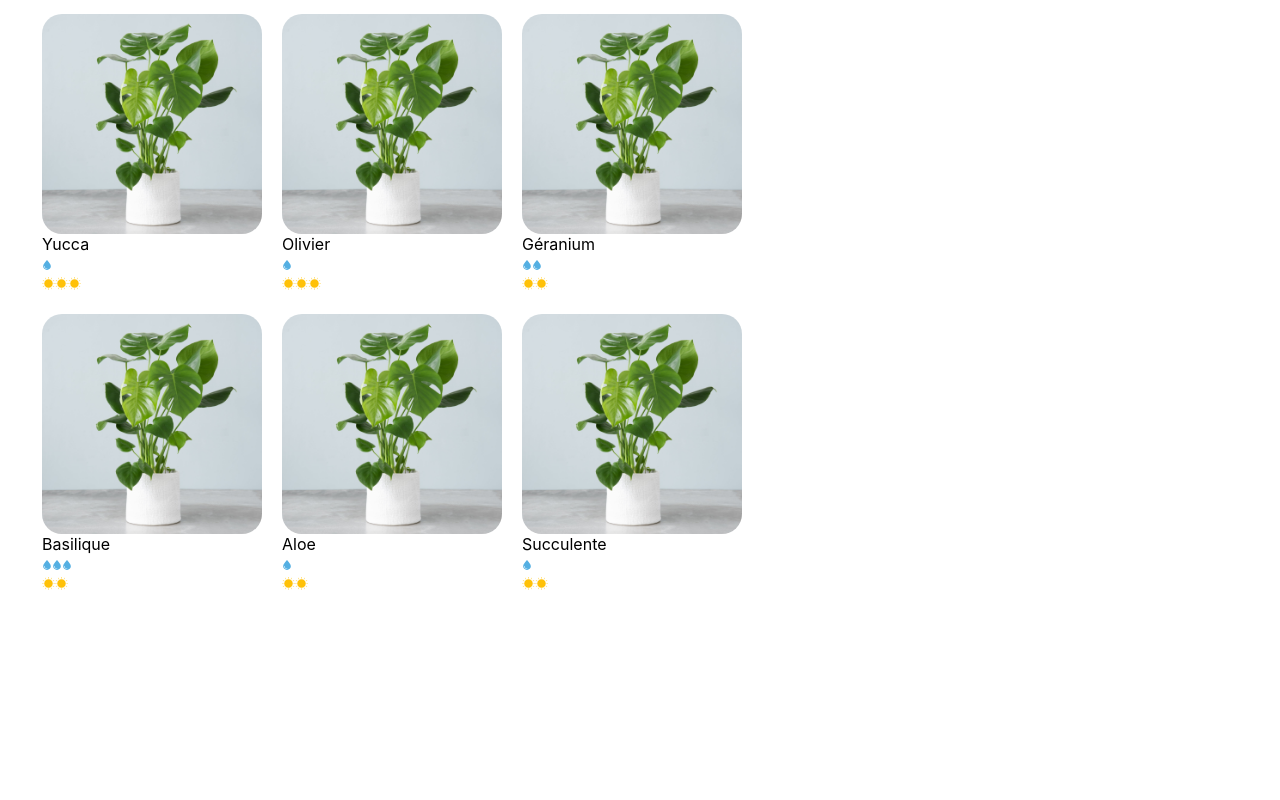
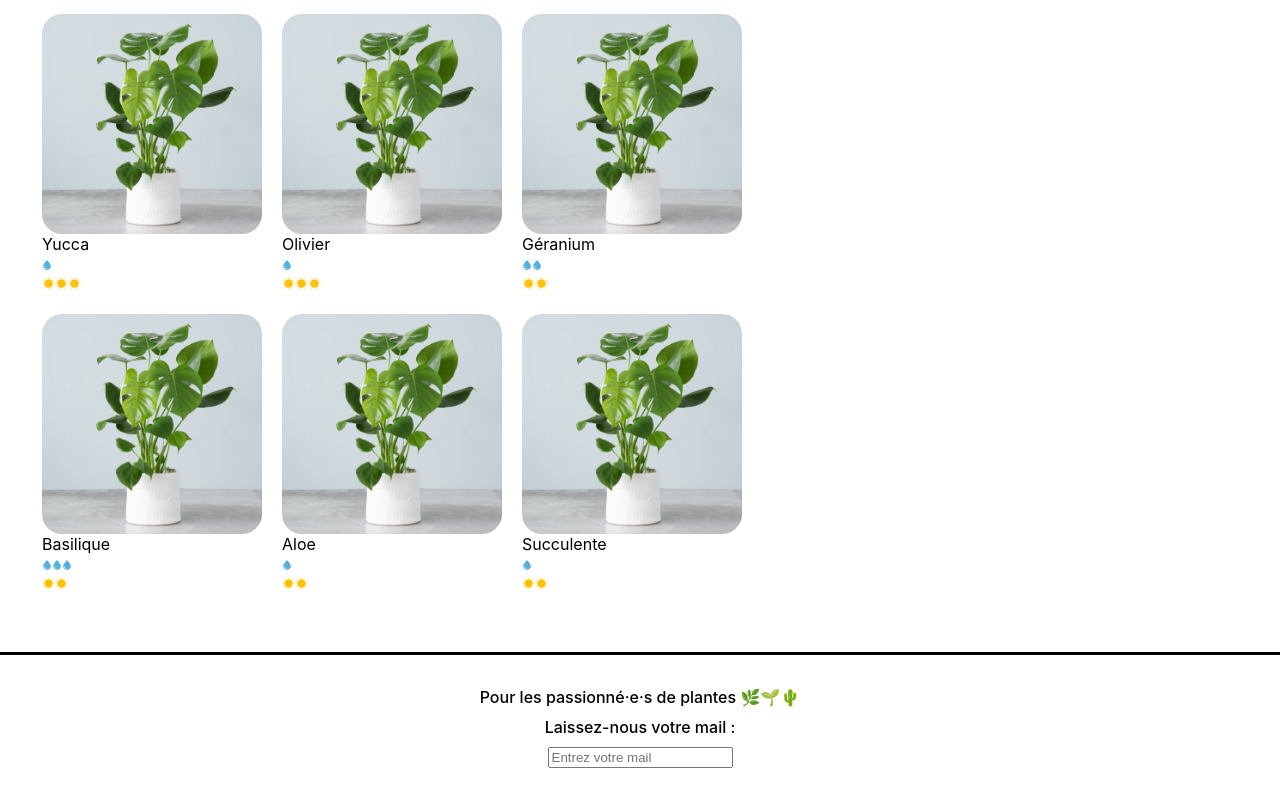
Before and after one commit to Riocamy/la-maison-jungle, a React (Create React App) app: page / in a window 1280 px wide. Shown: the part 569-1369 px from the top of the page. Before the commit the page ends 1221 px from the top, so only its background shows below. Built offline with nearby package versions, Linux system fonts and the light colour scheme.

Commit message:
added events and footer

```diff
--- a/src/components/App.js
+++ b/src/components/App.js
@@ -1,6 +1,7 @@
 import Banner from './Banner'
 import logo from '../assets/logo.png'
 // import Cart from './Cart'
+import Footer from './Footer'
 import ShoppingList from './ShoppingList'
 
 function App() {
@@ -10,8 +11,10 @@
 				<img src={logo} alt='La maison jungle' className='lmj-logo' />
 				<h1 className='lmj-title'>La maison jungle</h1>
 			</Banner>
+
 			{/* <Cart /> */}
 			<ShoppingList />
+			<Footer />
 		</div>
 	)
 }
--- a/src/components/CareScale.js
+++ b/src/components/CareScale.js
@@ -1,5 +1,13 @@
 import Sun from '../assets/sun.svg'
 import Water from '../assets/water.svg'
+
+// Ici, il s'agit d'une manière de faire.
+//Vous auriez aussi pu utiliser une fonction qui retourne l'élément souhaité, ou bien faire directement des conditions
+const quantityLabel = {
+	1: 'peu',
+	2: 'modérément',
+	3: 'beaucoup'
+}
 
 function CareScale({ scaleValue, careType }) {
 	const range = [1, 2, 3]
@@ -11,7 +19,15 @@
 		)
 
 	return (
-		<div>
+		<div
+			onClick={() =>
+				alert(
+					`Cette plante requiert ${quantityLabel[scaleValue]} ${
+						careType === 'light' ? 'de lumière' : "d'arrosage"
+					}`
+				)
+			}
+		>
 			{range.map((rangeElem) =>
 				scaleValue >= rangeElem ? (
 					<span key={rangeElem.toString()}>{scaleType}</span>
--- /dev/null
+++ b/src/components/Footer.js
@@ -0,0 +1,33 @@
+import { useState } from 'react'
+import '../styles/Footer.css'
+
+function Footer() {
+	const [inputValue, setInputValue] = useState('')
+
+	function handleInput(e) {
+		setInputValue(e.target.value)
+	}
+
+	function handleBlur() {
+		if (!inputValue.includes('@')) {
+			alert("Attention, il n'y a pas d'@, ceci n'est pas une adresse valide 😥")
+		}
+	}
+
+	return (
+		<footer className='lmj-footer'>
+			<div className='lmj-footer-elem'>
+				Pour les passionné·e·s de plantes 🌿🌱🌵
+			</div>
+			<div className='lmj-footer-elem'>Laissez-nous votre mail :</div>
+			<input
+				placeholder='Entrez votre mail'
+				onChange={handleInput}
+				value={inputValue}
+				onBlur={handleBlur}
+			/>
+		</footer>
+	)
+}
+
+export default Footer
--- /dev/null
+++ b/src/styles/Footer.css
@@ -0,0 +1,14 @@
+.lmj-footer {
+	color: black;
+	padding: 32px;
+	border-top: solid 3px black;
+	display: flex;
+	justify-content: flex-start;
+	flex-direction: column;
+	align-items: center;
+	font-weight: 500;
+}
+
+.lmj-footer-elem {
+	margin-bottom: 10px;
+}
```
